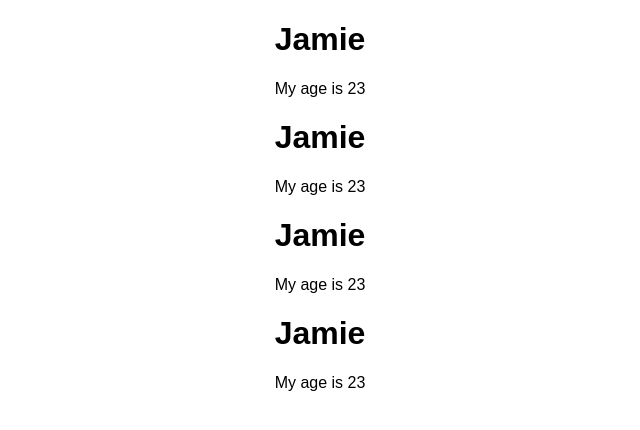
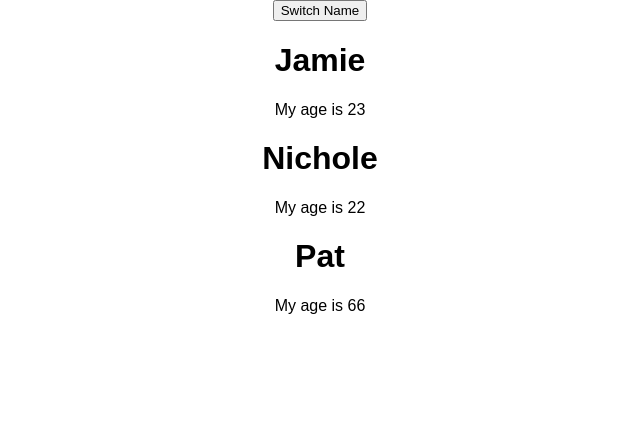
Before and after one commit to jamisoncozart/React-App-Practice, a React (Create React App) app: page / in a window 1280 px wide. Shown: the top 430 px of the page, without its empty margins (320-960 px from the left). Built offline with nearby package versions, Linux system fonts and the light colour scheme.

Commit message:
Add props and state to the Person component

```diff
--- a/src/App.js
+++ b/src/App.js
@@ -3,13 +3,22 @@ import './App.css';
 import Person from './Person/Person'
 
 class App extends Component {
+  state = {
+    persons: [
+      { name: 'Jamie', age: 23 },
+      { name: 'Nichole', age: 22 },
+      { name: 'Pat', age: 66 },
+      { name: 'Jim', age: 76 }
+    ]
+  }
+
   render() {
     return (
       <div className="App">
-        <Person />
-        <Person />
-        <Person />
-        <Person />
+        <button id="switchName">Switch Name</button>
+        <Person name={this.state.persons[0].name} age={this.state.persons[0].age} />
+        <Person name={this.state.persons[1].name} age={this.state.persons[1].age} />
+        <Person name={this.state.persons[2].name} age={this.state.persons[2].age} />
       </div>
     );
     // return (
--- a/src/Person/Person.js
+++ b/src/Person/Person.js
@@ -1,10 +1,12 @@
 import React from 'react';
 
-const person = () => {
+const person = (props) => {
   return(
     <div className='Person'>
-      <h1>Jamie</h1>
-      <p>My age is 23</p>
+      <h1>{props.name}</h1>
+      <p>My age is {props.age}</p>
+      {/* Displays the content within the <Person>props.children</Person> */}
+      <p>{props.children}</p>
     </div>
   );
 }
```
